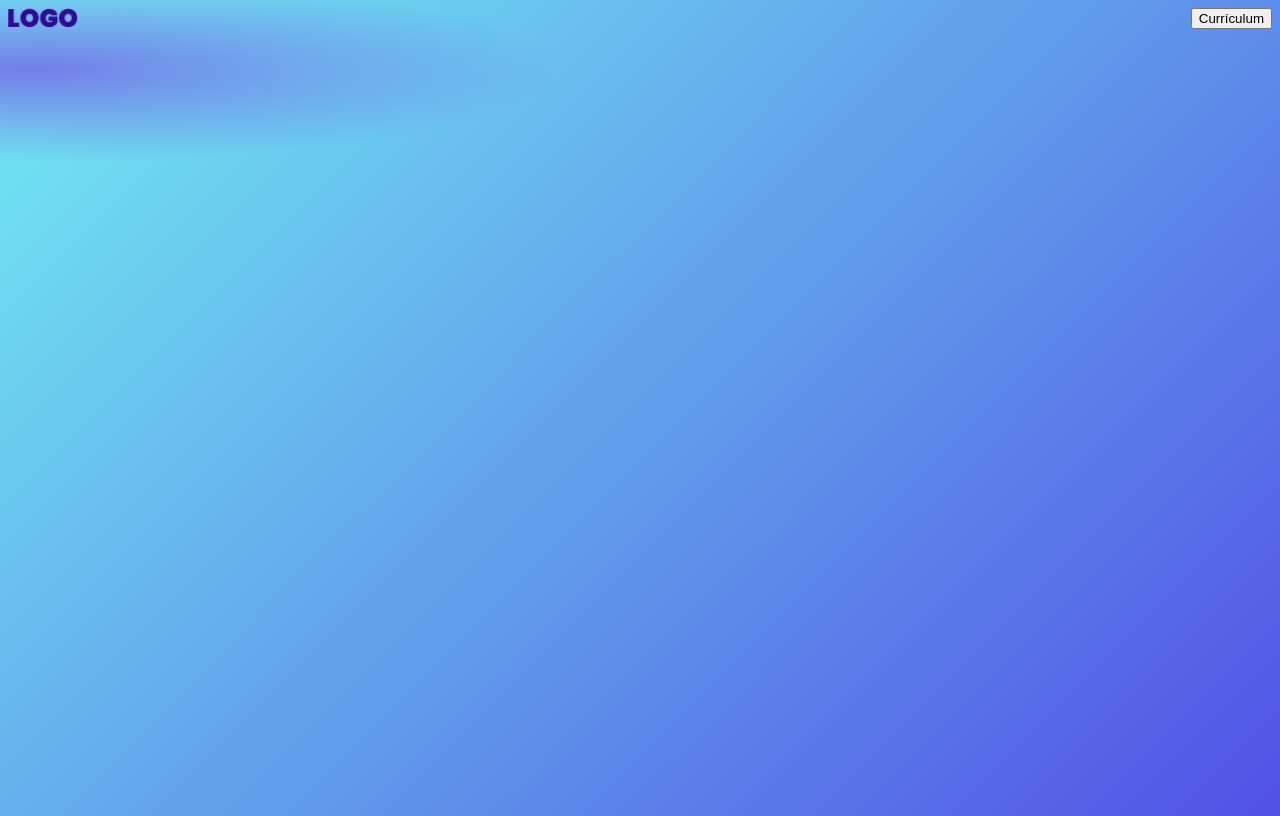
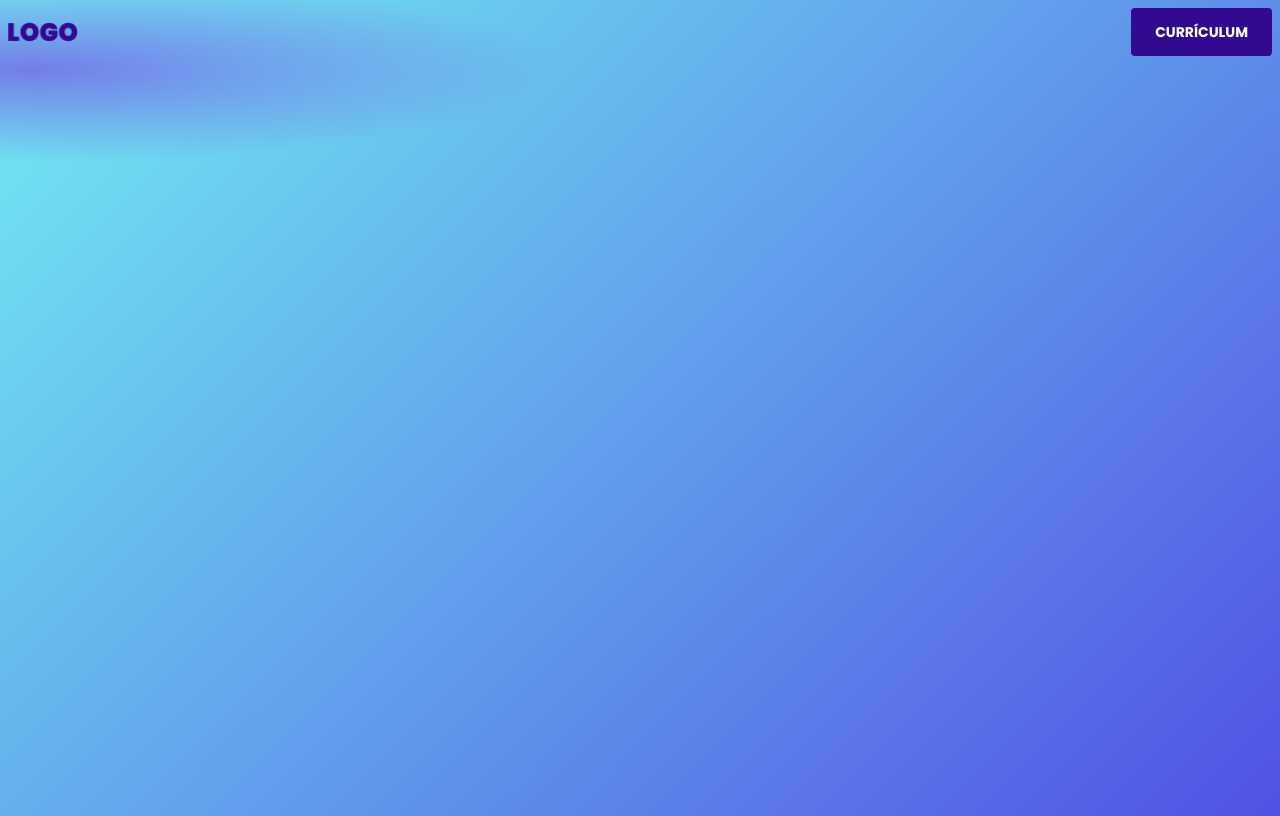
Before and after one commit to erickrsuarezr/Protafolio, a plain HTML site: page index.html in a window 1280 px wide. Drawn offline with Linux system fonts and the light colour scheme.

Commit message:
Creación de componente button y header con los imports en el css

```diff
--- /dev/null
+++ b/css/button.css
@@ -0,0 +1,18 @@
+.button{
+    background: var(--purple);
+    color: var(--white);
+    font: var(--button);
+    padding-inline-start: 24px;
+    padding-inline-end: 24px;
+    padding-block-start: 13px;
+    padding-block-end: 13px;
+    text-transform: uppercase;
+    border-radius: 4px;
+    border: none;
+}
+
+.button.is-secondary{
+    background: unset;
+    border-radius: 2px solid var(--purple);
+    color: var(--purple);
+}
--- /dev/null
+++ b/css/header.css
@@ -0,0 +1,5 @@
+.header{
+    display: flex;
+    justify-content: space-between;
+    align-items: center;
+}
--- a/css/index.css
+++ b/css/index.css
@@ -1,3 +1,6 @@
+@import "./button.css";
+@import "./header.css";
+
 :root{
     --fontBase:'Poppins', sans-serif;
     --headline1: bold 95px/153.71px var(--fontBase);
@@ -12,6 +15,7 @@
     --gradient: radial-gradient(41.48% 11.48% at 2.38% 8.52%, #747DE9 0%, rgba(255, 255, 255, 0) 100%), linear-gradient(135deg, #72EDF2 0%, #5151E5 100%);
     --purple:#310A90;
     --green:#42E2B8;
+    --white: white;
 }
 
 body{
@@ -19,7 +23,3 @@ body{
     min-block-size: 100vh;
     font: var(--body1);
 }
-.header{
-    display: flex;
-    justify-content: space-between;
-}
```
